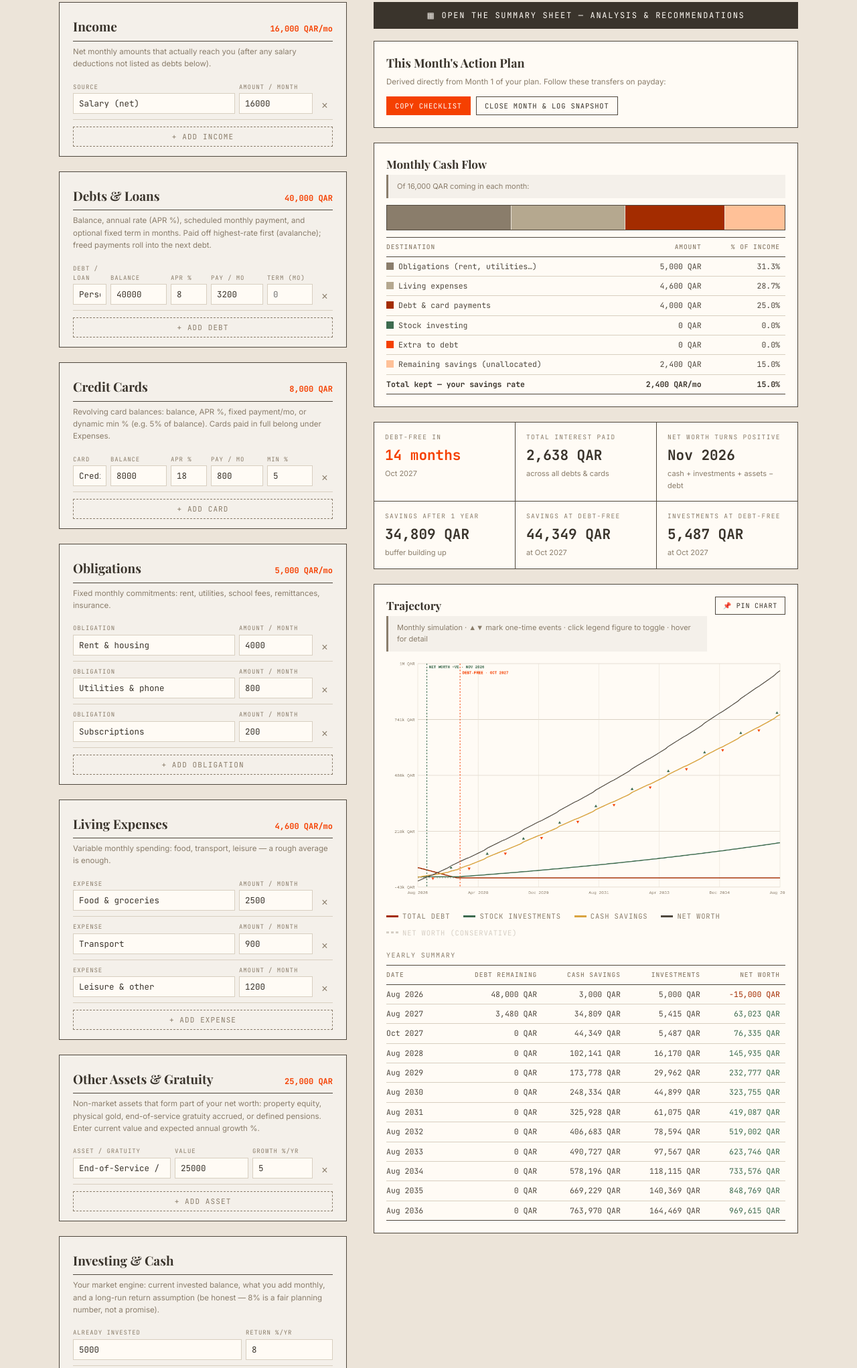
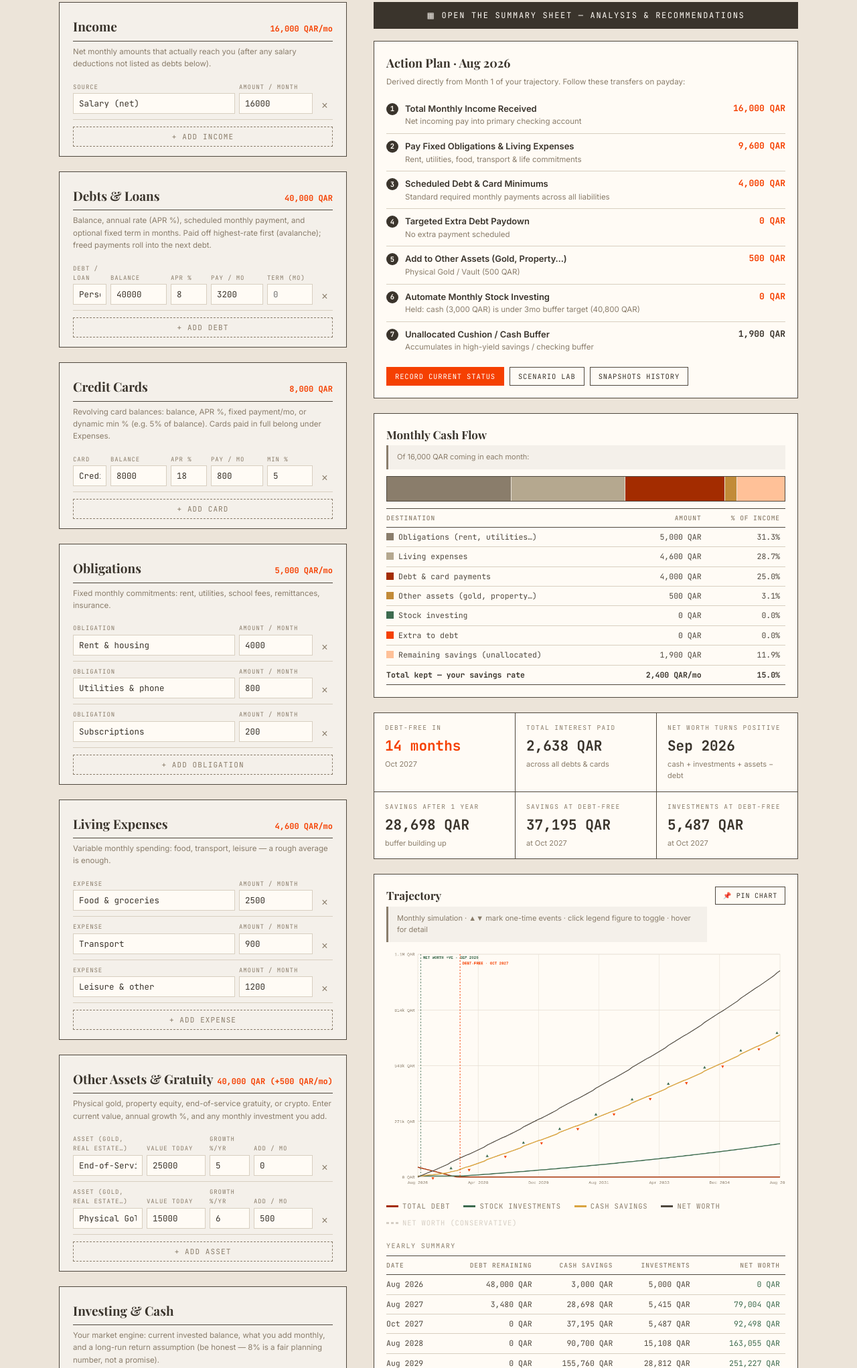
Before and after one commit to YahyaChaker/YahyaChaker.github.io, a website: page index.html in a window 1280 px wide. Shown: the part 356-2399 px from the top of the page at 67% size. Drawn offline with nearby package versions, Linux system fonts and the light colour scheme; no server answers; a web font is replaced by a local one.

Commit message:
feat: add recurring monthly investments for custom physical and alternative assets
- Add "Add / mo" recurring investment input for custom assets (gold, real estate, crypto, etc.)
- Update compounding engine to simulate monthly asset purchases alongside growth
- Integrate asset contributions into monthly cash flow breakdown and Action Plan checklist
- Fix Uncaught TypeError by restoring missing table bodies in Scenario Lab and Snapshot modals
- Add null-safe modal element handlers for backup and scenario comparisons

```diff
--- a/index.html
+++ b/index.html
@@ -84,6 +84,7 @@
   .row.cols-3b{grid-template-columns:1fr 110px 90px 24px}
   .row.cols-4{grid-template-columns:1fr 92px 62px 92px 24px}
   .row.cols-4b{grid-template-columns:1fr 92px 62px 80px 24px}
+  .row.cols-4c{grid-template-columns:1.2fr 88px 60px 88px 24px}
   .row.cols-5{grid-template-columns:1.2fr 84px 54px 78px 68px 24px}
   .row label{display:block;font-family:'JetBrains Mono',monospace;font-size:9px;letter-spacing:.1em;text-transform:uppercase;color:var(--muted);margin-bottom:2px}
   .row input, .row select{
@@ -373,7 +374,7 @@
 
     <div class="panel" id="p-asset">
       <h2>Other Assets &amp; Gratuity <span class="sum" id="sum-asset"></span></h2>
-      <div class="hint">Non-market assets that form part of your net worth: property equity, physical gold, end-of-service gratuity accrued, or defined pensions. Enter current value and expected annual growth %.</div>
+      <div class="hint">Physical gold, property equity, end-of-service gratuity, or crypto. Enter current value, annual growth %, and any monthly investment you add.</div>
       <div class="rows" data-kind="asset"></div>
       <button class="add" data-add="asset">+ Add asset</button>
     </div>
@@ -446,22 +447,82 @@
     <div class="goalbox hidden" id="goalbox"><div class="lab">Goal check</div><div class="msg" id="goal-msg"></div></div>
 
     <!-- Day Book Adherence Widget -->
-    <div class="adh-box hidden" id="adh-box">
+    <div class="adh-box hidden" id="daybook-adherence-card">
       <div class="adh-hd">
         <span class="title">Plan vs. Actual (Day Book)</span>
-        <span class="adh-badge" id="adh-badge">—</span>
+        <span class="adh-badge" id="db-status-badge">—</span>
       </div>
-      <div class="adh-msg" id="adh-msg">Loading Day Book status…</div>
+      <div class="adh-msg">
+        Spent this month: <strong id="db-actual-exp">—</strong> (Planned: <span id="db-planned-exp">—</span>) · <span id="db-drift">—</span>
+      </div>
     </div>
 
     <!-- This Month Action Plan -->
     <div class="actionbox" id="actionbox">
-      <h3><span>This Month's Action Plan</span> <span class="sum" id="act-sum"></span></h3>
-      <div class="hint">Derived directly from Month 1 of your plan. Follow these transfers on payday:</div>
-      <ul class="act-list" id="act-list"></ul>
+      <h3><span>Action Plan · <span id="action-month-title">This Month</span></span> <span class="sum" id="act-sum"></span></h3>
+      <div class="hint">Derived directly from Month 1 of your trajectory. Follow these transfers on payday:</div>
+      <ul class="act-list" id="act-list">
+        <li class="act-item">
+          <div class="act-num">1</div>
+          <div class="act-main">
+            <div class="act-title">Total Monthly Income Received</div>
+            <div class="act-desc">Net incoming pay into primary checking account</div>
+          </div>
+          <div class="act-amt" id="act-income-num">—</div>
+        </li>
+        <li class="act-item">
+          <div class="act-num">2</div>
+          <div class="act-main">
+            <div class="act-title">Pay Fixed Obligations &amp; Living Expenses</div>
+            <div class="act-desc">Rent, utilities, food, transport &amp; life commitments</div>
+          </div>
+          <div class="act-amt" id="act-fixed-num">—</div>
+        </li>
+        <li class="act-item">
+          <div class="act-num">3</div>
+          <div class="act-main">
+            <div class="act-title">Scheduled Debt &amp; Card Minimums</div>
+            <div class="act-desc">Standard required monthly payments across all liabilities</div>
+          </div>
+          <div class="act-amt" id="act-min-num">—</div>
+        </li>
+        <li class="act-item" id="act-extra-item">
+          <div class="act-num">4</div>
+          <div class="act-main">
+            <div class="act-title">Targeted Extra Debt Paydown</div>
+            <div class="act-desc" id="act-extra-target">Accelerated paydown</div>
+          </div>
+          <div class="act-amt" id="act-extra-num">—</div>
+        </li>
+        <li class="act-item" id="act-assets-item">
+          <div class="act-num">5</div>
+          <div class="act-main">
+            <div class="act-title">Add to Other Assets (Gold, Property…)</div>
+            <div class="act-desc" id="act-assets-desc">Monthly physical asset accumulation</div>
+          </div>
+          <div class="act-amt" id="act-assets-num">—</div>
+        </li>
+        <li class="act-item">
+          <div class="act-num">6</div>
+          <div class="act-main">
+            <div class="act-title">Automate Monthly Stock Investing</div>
+            <div class="act-desc" id="act-inv-note">Index funds / equity market engine</div>
+          </div>
+          <div class="act-amt" id="act-inv-num">—</div>
+        </li>
+        <li class="act-item">
+          <div class="act-num">7</div>
+          <div class="act-main">
+            <div class="act-title">Unallocated Cushion / Cash Buffer</div>
+            <div class="act-desc">Accumulates in high-yield savings / checking buffer</div>
+          </div>
+          <div class="act-amt" id="act-cushion-num">—</div>
+        </li>
+      </ul>
       <div class="act-actions">
-        <button class="act-btn primary" id="act-copy">Copy Checklist</button>
-        <button class="act-btn" id="act-close-mo">Close Month &amp; Log Snapshot</button>
+        <button class="act-btn primary" id="btn-close-month">Record Current Status</button>
+        <button class="act-btn" id="btn-open-compare">Scenario Lab</button>
+        <button class="act-btn" id="btn-open-history">Snapshots History</button>
       </div>
     </div>
 
@@ -558,7 +619,20 @@
     <div class="sheet-meta"><span>The Ledger · Scenario Lab</span><button id="cmp-close" style="background:none;border:none;cursor:pointer;font-family:'JetBrains Mono',monospace;color:var(--muted);font-size:14px">✕</button></div>
     <h2>Compare Scenarios</h2>
     <div class="hint">See how your current trajectory compares against alternate strategies side by side.</div>
-    <div id="compare-content"></div>
+    <div style="overflow-x:auto;margin-top:14px">
+      <table class="yrtable" style="width:100%">
+        <thead>
+          <tr>
+            <th>Scenario</th>
+            <th class="r">Debt-free</th>
+            <th class="r">Interest</th>
+            <th class="r">NW (5 yrs)</th>
+            <th class="r">NW (10 yrs)</th>
+          </tr>
+        </thead>
+        <tbody id="cmp-tbody"></tbody>
+      </table>
+    </div>
     <div class="sheet-actions" style="margin-top:20px">
       <button id="cmp-btn-close">Close</button>
     </div>
@@ -577,7 +651,22 @@
       <button class="act-btn primary" id="hist-record-btn">Take Snapshot Today</button>
     </div>
     <h3 style="font-family:'Playfair Display',serif;font-size:17px;font-weight:700;color:var(--ink-deep);margin:18px 0 6px">Past Logged Months</h3>
-    <div id="hist-list">No snapshots recorded yet. Click "Take Snapshot Today" or "Close Month" on the action plan to start tracking.</div>
+    <div style="overflow-x:auto">
+      <table class="yrtable" style="width:100%">
+        <thead>
+          <tr>
+            <th>Logged Date</th>
+            <th>Month</th>
+            <th class="r">Debt</th>
+            <th class="r">Cash</th>
+            <th class="r">Investments</th>
+            <th class="r">Net Worth</th>
+            <th class="r"></th>
+          </tr>
+        </thead>
+        <tbody id="hist-tbody"></tbody>
+      </table>
+    </div>
     <div class="sheet-actions" style="margin-top:20px">
       <button id="hist-clear-btn" style="color:#a32c00">Clear History</button>
       <button id="hist-btn-close">Close</button>
@@ -595,9 +684,9 @@
       <button class="act-btn primary" id="bk-dl-json">Download JSON Backup</button>
       <button class="act-btn" id="bk-dl-csv">Export 10-Yr CSV Schedule</button>
     </div>
-    <h3 style="font-family:'Playfair Display',serif;font-size:16px;font-weight:700;color:var(--ink-deep);margin:18px 0 6px">Restore from JSON</h3>
-    <textarea id="bk-paste" class="bk-text" placeholder="Paste previously exported JSON backup here…"></textarea>
-    <div style="display:flex;gap:10px">
+    <h3 style="font-family:'Playfair Display',serif;font-size:16px;font-weight:700;color:var(--ink-deep);margin:18px 0 6px">JSON Data / Restore</h3>
+    <textarea id="bk-json-area" class="bk-text" style="width:100%;height:140px;font-family:'JetBrains Mono',monospace;font-size:11px;padding:8px;border:1px solid var(--rule);background:var(--paper)" placeholder="Paste previously exported JSON backup here…"></textarea>
+    <div style="display:flex;gap:10px;margin-top:8px">
       <button class="act-btn" id="bk-apply-btn">Restore Data</button>
       <span id="bk-status" style="font-family:'JetBrains Mono',monospace;font-size:11px;color:var(--muted);align-self:center"></span>
     </div>
@@ -624,7 +713,7 @@
     income:{cols:["name","amt"], labels:["Source","Amount / month"]},
     oblig:{cols:["name","amt"], labels:["Obligation","Amount / month"]},
     exp:{cols:["name","amt"], labels:["Expense","Amount / month"]},
-    asset:{cols:["name","amt","growth"], labels:["Asset / Gratuity","Value","Growth %/yr"]},
+    asset:{cols:["name","amt","growth","month"], labels:["Asset (Gold, Real Estate…)","Value today","Growth %/yr","Add / mo"]},
     debt:{cols:["name","bal","apr","pay","term"], labels:["Debt / Loan","Balance","APR %","Pay / mo","Term (mo)"]},
     card:{cols:["name","bal","apr","pay","minPct"], labels:["Card","Balance","APR %","Pay / mo","Min %"]},
     oneincome:{cols:["name","amt","month","rep"], labels:["Description","Amount","In mo #","Repeat"]},
@@ -649,7 +738,7 @@
     card:[["Credit card", "8000", "18", "800", "5"]],
     oblig:[["Rent & housing", "4000"],["Utilities & phone", "800"],["Subscriptions", "200"]],
     exp:[["Food & groceries", "2500"],["Transport", "900"],["Leisure & other", "1200"]],
-    asset:[["End-of-Service / Gratuity", "25000", "5"]],
+    asset:[["End-of-Service / Gratuity", "25000", "5", "0"], ["Physical Gold / Vault", "15000", "6", "500"]],
     oneincome:[["Annual bonus", "3000", "11", "12"]],
     onepay:[["Car maintenance", "1500", "5", "12"]]
   };
@@ -675,7 +764,7 @@
   /* ---------- build input rows ---------- */
   function addRow(kind, values){
     var spec=KINDS[kind], vals=values||[];
-    var cols = spec.cols.length===2?"cols-2":spec.cols.length===3?"cols-3b":spec.cols.length===4?"cols-4b":"cols-5";
+    var cols = spec.cols.length===2?"cols-2":spec.cols.length===3?"cols-3b":spec.cols.length===4?(kind==="asset"?"cols-4c":"cols-4b"):"cols-5";
     var row=el("div","row "+cols);
     spec.cols.forEach(function(c,i){
       var cell=el("div");
@@ -794,9 +883,10 @@
     var fixed0  = oblig0 + exp0;
 
     var assets0 = (st.asset||[]).map(function(a){
-      return {name:a.name||"Asset", amt:a.amt||0, growth:(a.growth||0)/100/12};
+      return {name:a.name||"Asset", amt:a.amt||0, growth:(a.growth||0)/100/12, month:a.month||0};
     });
     var totalAssets0 = assets0.reduce(function(a,b){return a+b.amt;},0);
+    var assetMonthlyAdd0 = assets0.reduce(function(a,b){return a+b.month;},0);
 
     var debts = st.debt.concat(st.card).filter(function(d){return d.bal>0;})
                  .map(function(d){
@@ -812,7 +902,7 @@
                  });
 
     var minTotal0 = debts.reduce(function(a,d){return a+d.pay;},0);
-    var freeCash0 = income0 - fixed0 - minTotal0;
+    var freeCash0 = income0 - fixed0 - minTotal0 - assetMonthlyAdd0;
     var need = st.inv.month + st.inv.extra;
     var warn = null;
 
@@ -821,7 +911,7 @@
     if(toxicDebts.length > 0){
       warn = "Interest warning: Payment on "+toxicDebts.map(function(d){return d.name;}).join(", ")+" is less than monthly interest. The balance will grow unless payment is increased.";
     } else if (freeCash0 < 0) {
-      warn = "Deficit: expenses and debt payments exceed income by "+fmt(-freeCash0)+" / month. The projection assumes you close this gap — shortfalls compound real financing cost.";
+      warn = "Deficit: expenses, asset purchases, and debt payments exceed income by "+fmt(-freeCash0)+" / month. The projection assumes you close this gap — shortfalls compound real financing cost.";
     } else if (need > freeCash0) {
       warn = "Your investing + extra-debt plan ("+fmt(need)+"/mo) exceeds the free surplus ("+fmt(freeCash0)+"/mo). The surplus funds whichever beats the other.";
     }
@@ -921,7 +1011,7 @@
         }
       });
 
-      var freeCash = income - fixed - currentMinTotal;
+      var freeCash = income - fixed - currentMinTotal - assetMonthlyAdd0;
       var alloc = allocate(freeCash, debts);
       var invAddWanted = alloc.invAdd, extra0 = alloc.extra0;
 
@@ -931,8 +1021,8 @@
       inv = inv*(1+rInv) + investNow;
       invLo = invLo*(1+rInvLo) + investNow;
 
-      // Update assets
-      assets.forEach(function(a){ a.amt = a.amt * (1 + a.growth); });
+      // Update other assets (growth + monthly investment)
+      assets.forEach(function(a){ a.amt = a.amt * (1 + a.growth) + (a.month||0); });
       assetTotal = assets.reduce(function(acc,a){ return acc + a.amt; }, 0);
 
       // Accrue debt interest
@@ -999,6 +1089,7 @@
             income:income0, fixed:fixed0, hasDebt: st.debt.concat(st.card).some(function(d){return d.bal>0;}),
             oneEvents:oneEvents, debtBeatsReturn:debtBeatsReturn0, maxDebtApr:maxDebtApr, bufferTarget:bufferTarget,
             bufferMonthsSetting:bufferMonthsSetting,
+            assetMonthlyAdd:assetMonthlyAdd0,
             taxCut:taxCut, hasInflation:(st.inv.infl||0)>0, hasRaise:(st.inv.raise||0)>0,
             sustainableWithdrawal: lastP.inv*0.04, nwRealEnd: lastP.nwReal, goal:st.goal,
             totalAssets: totalAssets0};
@@ -1016,8 +1107,8 @@
     // otherwise those stretches draw below the axis and vanish off-canvas.
     var maxV=1, minV=0;
     s.forEach(function(p){
-      var nw=p.inv+p.cash-p.debt, nwLo=p.invLo+p.cash-p.debt;
-      maxV=Math.max(maxV, p.debt, p.inv, p.cash, nw, nwLo);
+      var nw=p.inv+p.cash+(p.assets||0)-p.debt, nwLo=p.invLo+p.cash+(p.assets||0)-p.debt;
+      maxV=Math.max(maxV, p.debt, p.inv, p.cash, p.assets||0, nw, nwLo);
       minV=Math.min(minV, p.debt, p.inv, p.cash, nw, nwLo);
     });
     maxV*=1.08;
@@ -1210,6 +1301,7 @@
       {name:"Obligations (rent, utilities…)", val:oblig, color:"#8a7d6b"},
       {name:"Living expenses", val:exp, color:"#b5a88f"},
       {name:"Debt & card payments", val:res.minTotal, color:"#a32c00"},
+      {name:"Other assets (gold, property…)", val:res.assetMonthlyAdd||0, color:"#c28b38"},
       {name:"Stock investing", val:res.invAdd, color:"#3d6b4f"},
       {name:"Extra to debt", val:res.extraUsed, color:"#f54001"},
       {name: remaining>=0 ? "Remaining savings (unallocated)" : "Monthly shortfall", val:remaining, color: remaining>=0 ? "#ffc198" : "#7c1f00"}
@@ -1230,7 +1322,7 @@
       tb.appendChild(tr);
     });
 
-    var kept=res.invAdd+res.extraUsed+Math.max(0,remaining);
+    var kept=res.invAdd+(res.assetMonthlyAdd||0)+res.extraUsed+Math.max(0,remaining);
     var trT=el("tr","total");
     trT.appendChild(el("td",null,"Total kept — your savings rate"));
     trT.appendChild(el("td","r",fmt(kept)+"/mo"));
@@ -1345,6 +1437,22 @@
         : "No extra payment scheduled";
     }
 
+    var assetsItem = document.getElementById("act-assets-item");
+    var assetsNum = document.getElementById("act-assets-num");
+    var assetsDesc = document.getElementById("act-assets-desc");
+    if(assetsItem && assetsNum){
+      if(res.assetMonthlyAdd > 0){
+        assetsItem.style.display = "flex";
+        assetsNum.textContent = fmt(res.assetMonthlyAdd);
+        if(assetsDesc){
+          var namedAssets = (st.asset||[]).filter(function(a){ return (a.month||0)>0; }).map(function(a){ return a.name + " ("+fmt(a.month)+")"; });
+          assetsDesc.textContent = namedAssets.length ? namedAssets.join(", ") : "Monthly asset purchases";
+        }
+      } else {
+        assetsItem.style.display = "none";
+      }
+    }
+
     var invEl = document.getElementById("act-inv-num");
     if(invEl) invEl.textContent = fmt(res.invAdd);
 
@@ -1380,7 +1488,15 @@
     document.getElementById("sum-oblig").textContent = fmt(st.oblig.reduce(function(a,b){return a+b.amt;},0))+"/mo";
     document.getElementById("sum-exp").textContent   = fmt(st.exp.reduce(function(a,b){return a+b.amt;},0))+"/mo";
     var assetSumEl = document.getElementById("sum-asset");
-    if(assetSumEl) assetSumEl.textContent = st.asset && st.asset.length ? fmt(st.asset.reduce(function(a,b){return a+b.amt;},0)) : "";
+    if(assetSumEl){
+      if(st.asset && st.asset.length){
+        var totA = st.asset.reduce(function(a,b){return a+b.amt;},0);
+        var moA = st.asset.reduce(function(a,b){return a+(b.month||0);},0);
+        assetSumEl.textContent = fmt(totA) + (moA > 0 ? " (+" + fmt(moA) + "/mo)" : "");
+      } else {
+        assetSumEl.textContent = "";
+      }
+    }
     document.getElementById("sum-oneincome").textContent = st.oneincome.length ? fmt(st.oneincome.reduce(function(a,b){return a+b.amt;},0))+" total" : "";
     document.getElementById("sum-onepay").textContent    = st.onepay.length ? fmt(st.onepay.reduce(function(a,b){return a+b.amt;},0))+" total" : "";
 
@@ -1681,7 +1797,7 @@
     var monthlyOut=fixed+mins;
     var kept=res.invAdd+res.extraUsed+Math.max(0, free-res.invAdd-res.extraUsed);
     var saveRate=income>0?kept/income:0;
-    var nw0=res.series[0].inv+res.series[0].cash-res.series[0].debt;
+    var nw0=res.series[0].inv+res.series[0].cash+(res.series[0].assets||0)-res.series[0].debt;
 
     /* 0 — risk protection, asked before anything numeric because nothing below survives income stopping */
     if(income>0){
@@ -1826,20 +1942,21 @@
     if(res.zeroCross!=null && res.series[0].inv+res.series[0].cash-res.series[0].debt<0) parts.push("net worth turns positive "+monthLabel(res.start,res.zeroCross));
     document.getElementById("sh-verdict").textContent = parts.length ? "On today's numbers: "+parts.join(" · ")+"." : "Enter your numbers to begin.";
 
+    var nwAtSheet = function(m){ var p = at(m); return p.inv + p.cash + (p.assets||0) - p.debt; };
     var k="";
     k+=sheetKpi("Debt-free", !res.hasDebt?"—":(res.debtFreeM!=null?monthLabel(res.start,res.debtFreeM):"> 30 yrs"));
     k+=sheetKpi("Total interest", res.hasDebt?fmt(res.interest):"—");
     k+=sheetKpi("You keep / month", income>0?fmt(kept)+" · "+(saveRate*100).toFixed(0)+"%":"—");
     k+=sheetKpi("Buffer runway", monthlyOut>0?(st.inv.cash/monthlyOut).toFixed(1)+" months":"—");
     k+=sheetKpi("Investments · 5 yrs", fmt(at(60).inv));
-    k+=sheetKpi("Net worth · 5 yrs", fmt(at(60).inv+at(60).cash-at(60).debt));
-    k+=sheetKpi("Net worth · 10 yrs", fmt(at(120).inv+at(120).cash-at(120).debt));
+    k+=sheetKpi("Net worth · 5 yrs", fmt(nwAtSheet(60)));
+    k+=sheetKpi("Net worth · 10 yrs", fmt(nwAtSheet(120)));
     k+=sheetKpi("Sustainable draw", fmt(res.sustainableWithdrawal)+"/yr");
     document.getElementById("sh-kpis").innerHTML=k;
 
     var ms=[];
-    ms.push({m:-1, w:"Today", t:"Net worth stands at", v:fmt(res.series[0].inv+res.series[0].cash-res.series[0].debt)});
-    if(res.zeroCross!=null && res.series[0].inv+res.series[0].cash-res.series[0].debt<0) ms.push({m:res.zeroCross, w:monthLabel(res.start,res.zeroCross), t:"Net worth crosses zero", v:""});
+    ms.push({m:-1, w:"Today", t:"Net worth stands at", v:fmt(nwAtSheet(0))});
+    if(res.zeroCross!=null && nwAtSheet(0)<0) ms.push({m:res.zeroCross, w:monthLabel(res.start,res.zeroCross), t:"Net worth crosses zero", v:""});
     if(res.debtFreeM!=null) ms.push({m:res.debtFreeM, w:monthLabel(res.start,res.debtFreeM), t:"Final debt payment — debt-free", v:fmt(res.interest)+" total interest"});
     res.oneEvents.forEach(function(e){
       if(e.m>res.series.length-1) return;
@@ -2073,7 +2190,10 @@
   if(openCmpBtn) openCmpBtn.onclick = openCompareModal;
   var cmpCloseBtn = document.getElementById("cmp-close");
   if(cmpCloseBtn) cmpCloseBtn.onclick = closeCompareModal;
-  document.getElementById("compare-veil").addEventListener("click", function(e){ if(e.target===this) closeCompareModal(); });
+  var cmpBtnClose = document.getElementById("cmp-btn-close");
+  if(cmpBtnClose) cmpBtnClose.onclick = closeCompareModal;
+  var cmpVeil = document.getElementById("compare-veil");
+  if(cmpVeil) cmpVeil.addEventListener("click", function(e){ if(e.target===this) closeCompareModal(); });
 
   var openHistBtn = document.getElementById("btn-open-history");
   if(openHistBtn) openHistBtn.onclick = openHistoryModal;
@@ -2081,15 +2201,31 @@
   if(openCheckinBtn) openCheckinBtn.onclick = openHistoryModal;
   var histCloseBtn = document.getElementById("hist-close");
   if(histCloseBtn) histCloseBtn.onclick = closeHistoryModal;
-  document.getElementById("history-veil").addEventListener("click", function(e){ if(e.target===this) closeHistoryModal(); });
+  var histBtnClose = document.getElementById("hist-btn-close");
+  if(histBtnClose) histBtnClose.onclick = closeHistoryModal;
+  var histVeil = document.getElementById("history-veil");
+  if(histVeil) histVeil.addEventListener("click", function(e){ if(e.target===this) closeHistoryModal(); });
   var histRecordBtn = document.getElementById("hist-record-btn");
   if(histRecordBtn) histRecordBtn.onclick = recordCurrentSnapshot;
+  var histClearBtn = document.getElementById("hist-clear-btn");
+  if(histClearBtn){
+    histClearBtn.onclick = function(){
+      if(confirm("Clear all snapshot history?")){
+        saveSnapshots([]);
+        renderHistoryModal();
+        compute();
+      }
+    };
+  }
 
   var openBkBtn = document.getElementById("btn-open-backup");
   if(openBkBtn) openBkBtn.onclick = openBackupModal;
   var bkCloseBtn = document.getElementById("bk-close");
   if(bkCloseBtn) bkCloseBtn.onclick = closeBackupModal;
-  document.getElementById("backup-veil").addEventListener("click", function(e){ if(e.target===this) closeBackupModal(); });
+  var bkBtnClose = document.getElementById("bk-btn-close");
+  if(bkBtnClose) bkBtnClose.onclick = closeBackupModal;
+  var bkVeil = document.getElementById("backup-veil");
+  if(bkVeil) bkVeil.addEventListener("click", function(e){ if(e.target===this) closeBackupModal(); });
   var bkDlJsonBtn = document.getElementById("bk-dl-json");
   if(bkDlJsonBtn) bkDlJsonBtn.onclick = downloadJSON;
   var bkDlCsvBtn = document.getElementById("bk-dl-csv");
```
